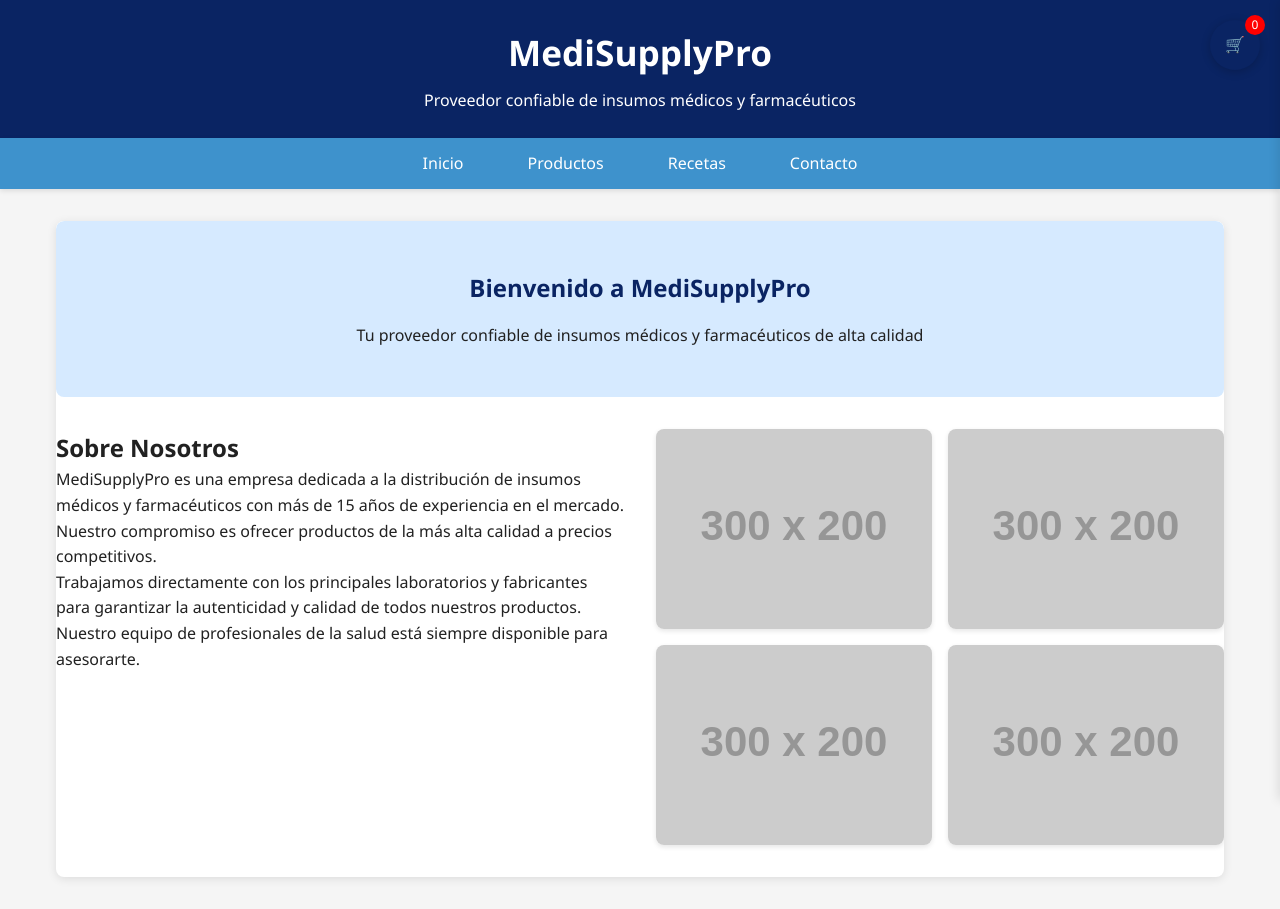
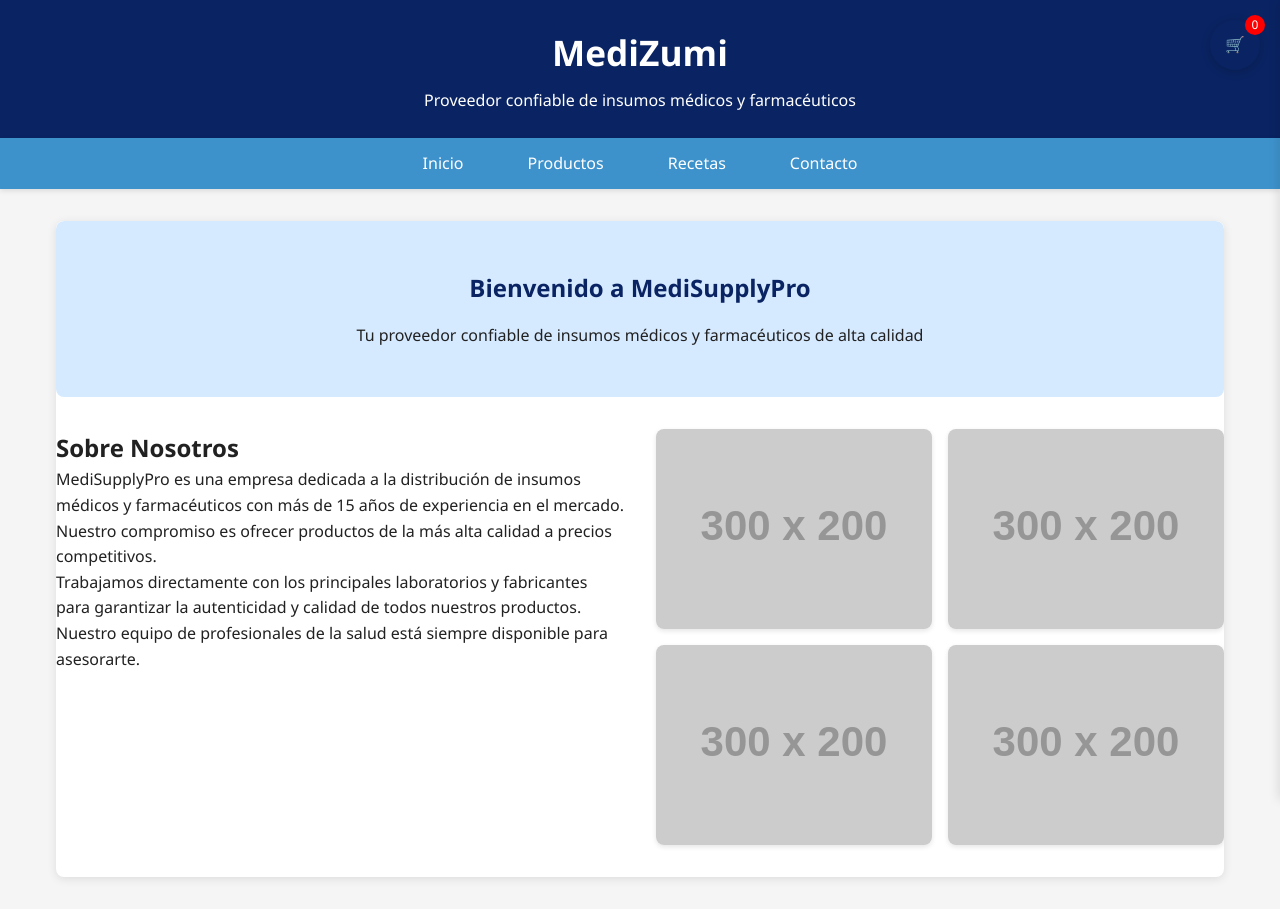
Before and after one commit to quacks-pixel/medizumi, a plain HTML site: page medizumi.html in a window 1280 px wide. Drawn offline with Linux system fonts and the light colour scheme; placeholder pictures from the web are drawn by us.

Commit message:
Update medizumi.html

```diff
--- a/medizumi.html
+++ b/medizumi.html
@@ -3,7 +3,7 @@
 <head>
     <meta charset="UTF-8">
     <meta name="viewport" content="width=device-width, initial-scale=1.0">
-    <title>MediSupplyPro - Proveedor de Insumos Médicos</title>
+    <title>MediZumi - Proveedor de Insumos Médicos</title>
     <style>
         :root {
             --azul-oscuro: #0a2463;
@@ -535,7 +535,7 @@
 <body>
     <!-- Encabezado -->
     <header class="main-header">
-        <h1>MediSupplyPro</h1>
+        <h1>MediZumi</h1>
         <p>Proveedor confiable de insumos médicos y farmacéuticos</p>
     </header>
 
```
